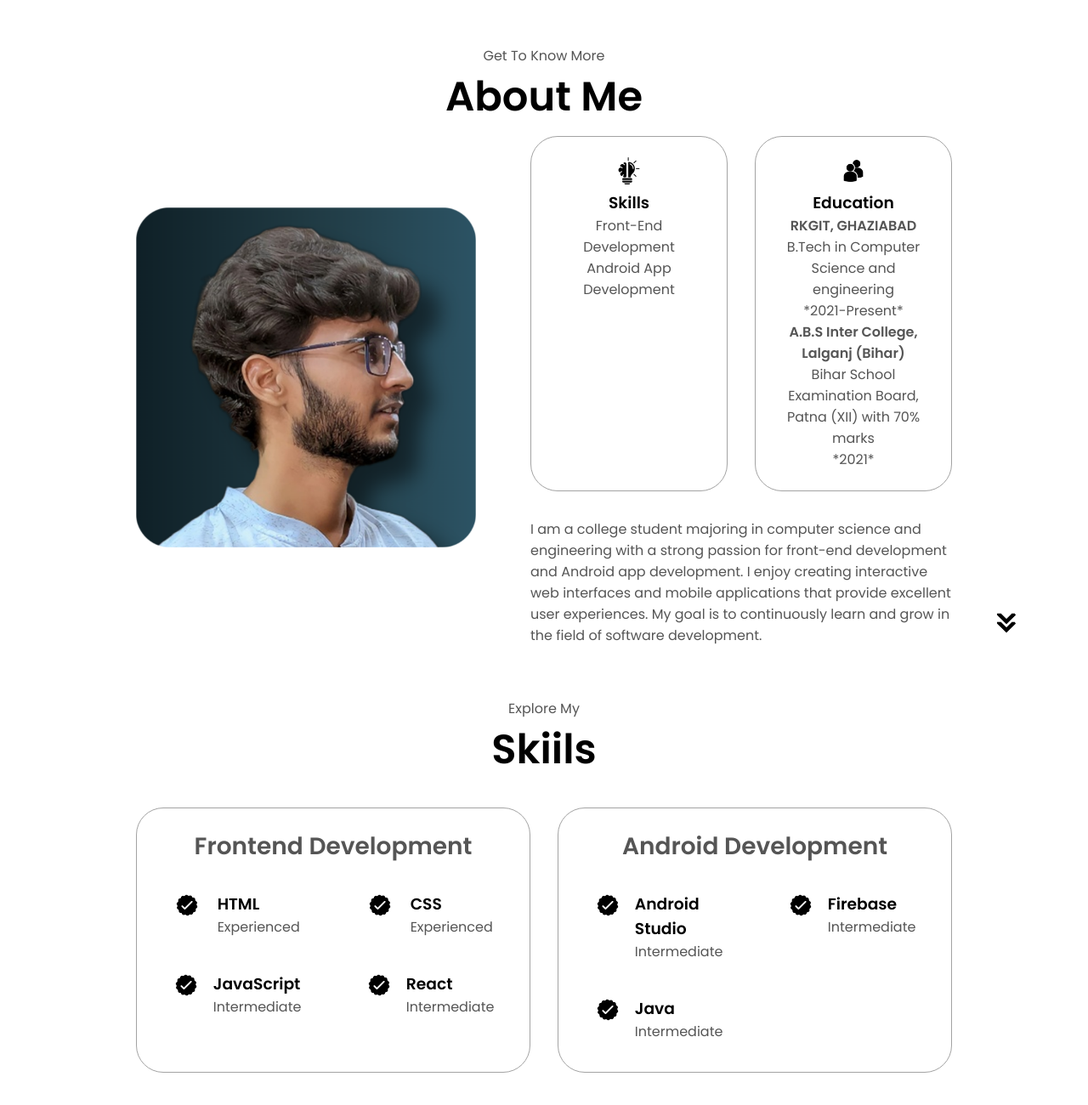
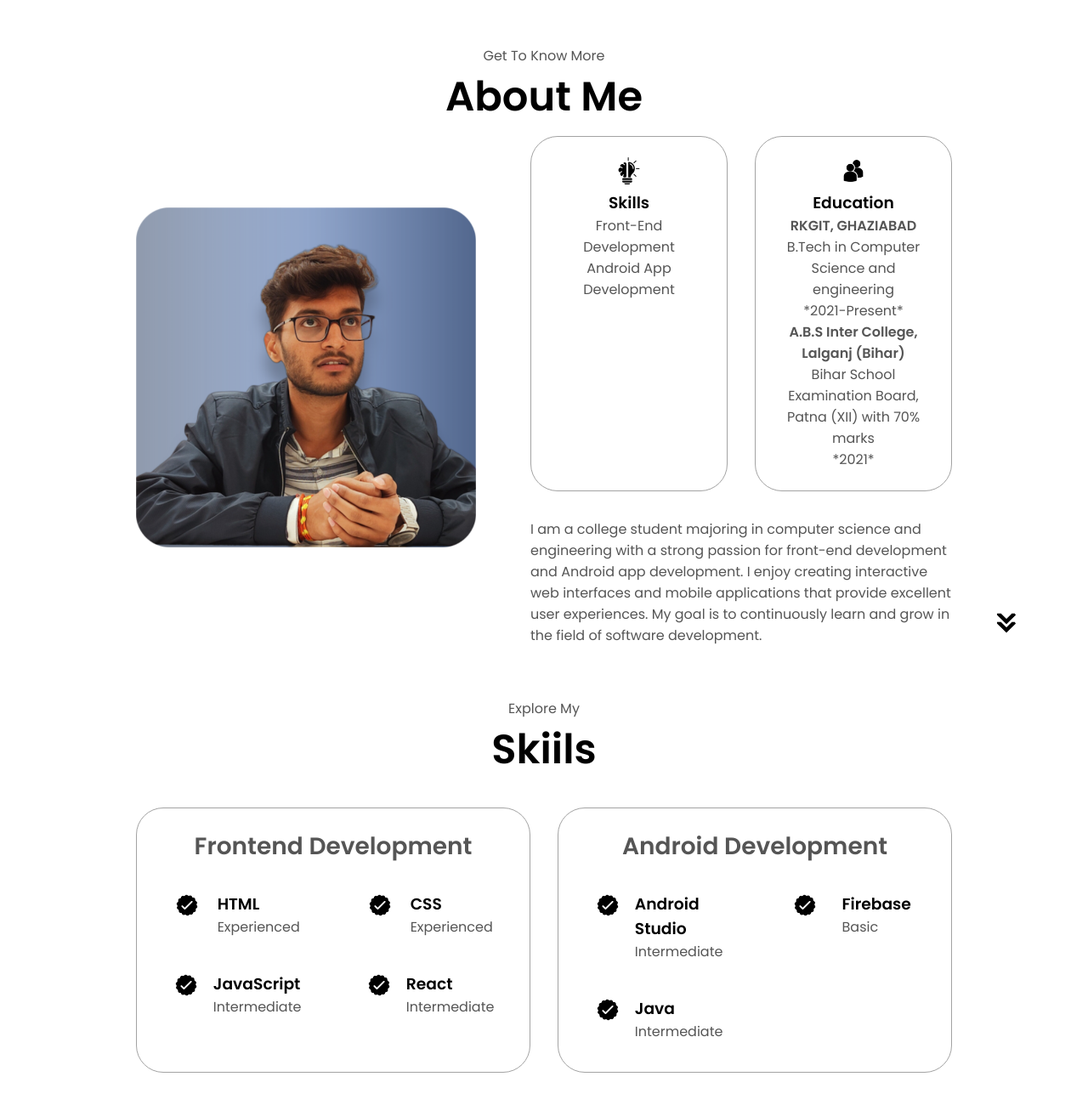
Before and after one commit to jayant-sketch/html-css-js-portfolio-jayant, a plain HTML site: page index.html in a window 1280 px wide. Shown: the part 875-2175 px from the top of the page at 85% size. Drawn offline with Linux system fonts and the light colour scheme.

Commit message:
Update index.html

```diff
--- a/index.html
+++ b/index.html
@@ -58,7 +58,7 @@
         <h1 class="title">About Me</h1>
         <div class="section-container">
           <div class="section__pic-container">
-            <img src="assets/profile-pic (7).png" alt="Profile picture" class="about-pic"/>
+            <img src="assets/profile-pic (4).png" alt="Profile picture" class="about-pic"/>
           </div>
           <div class="about-details-container">
             <div class="about-containers">
@@ -136,7 +136,7 @@
                 <img src="./assets/checkmark.png"alt="Skills icon"class="icon"/>
                 <div>
                   <h3>Firebase</h3>
-                  <p>Intermediate</p>
+                  <p>Basic</p>
                 </div>
               </article>
               <article>
```
Also changed, not shown: assets/profile-pic (4).png (added).
